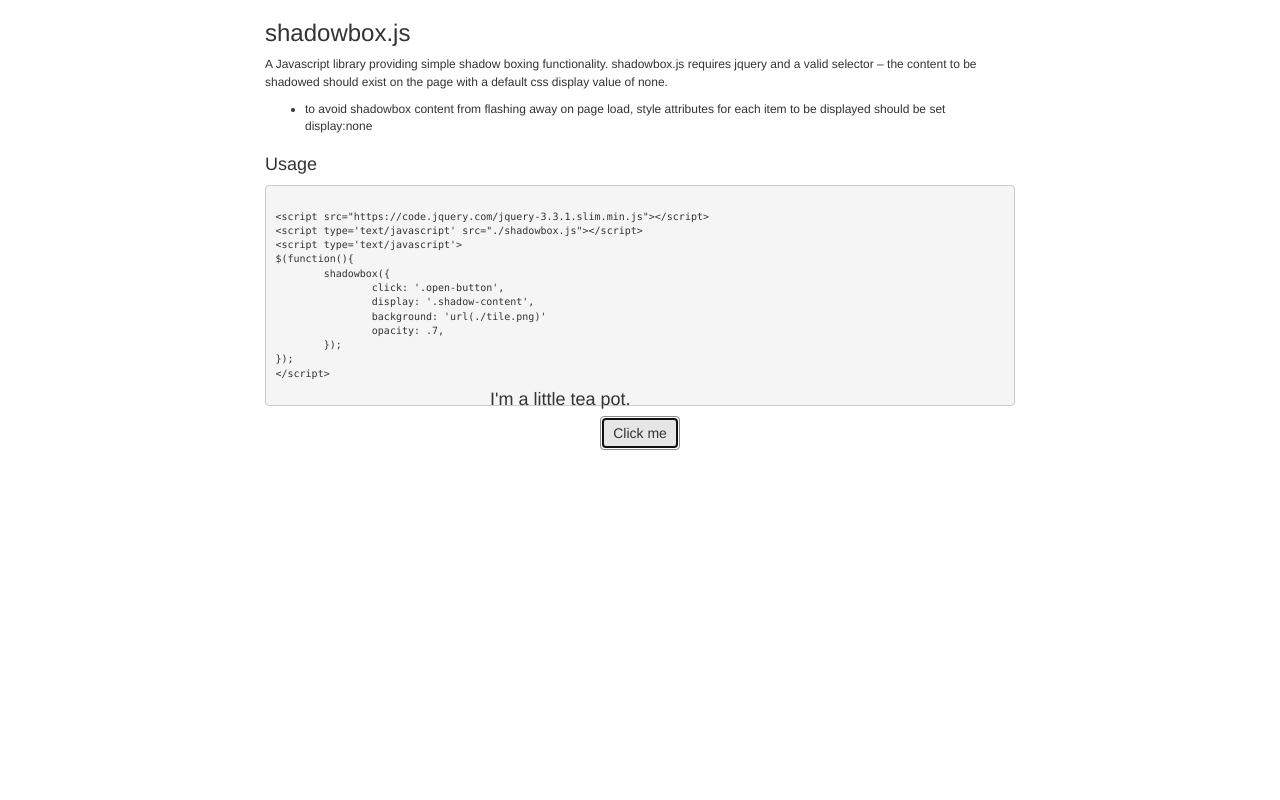
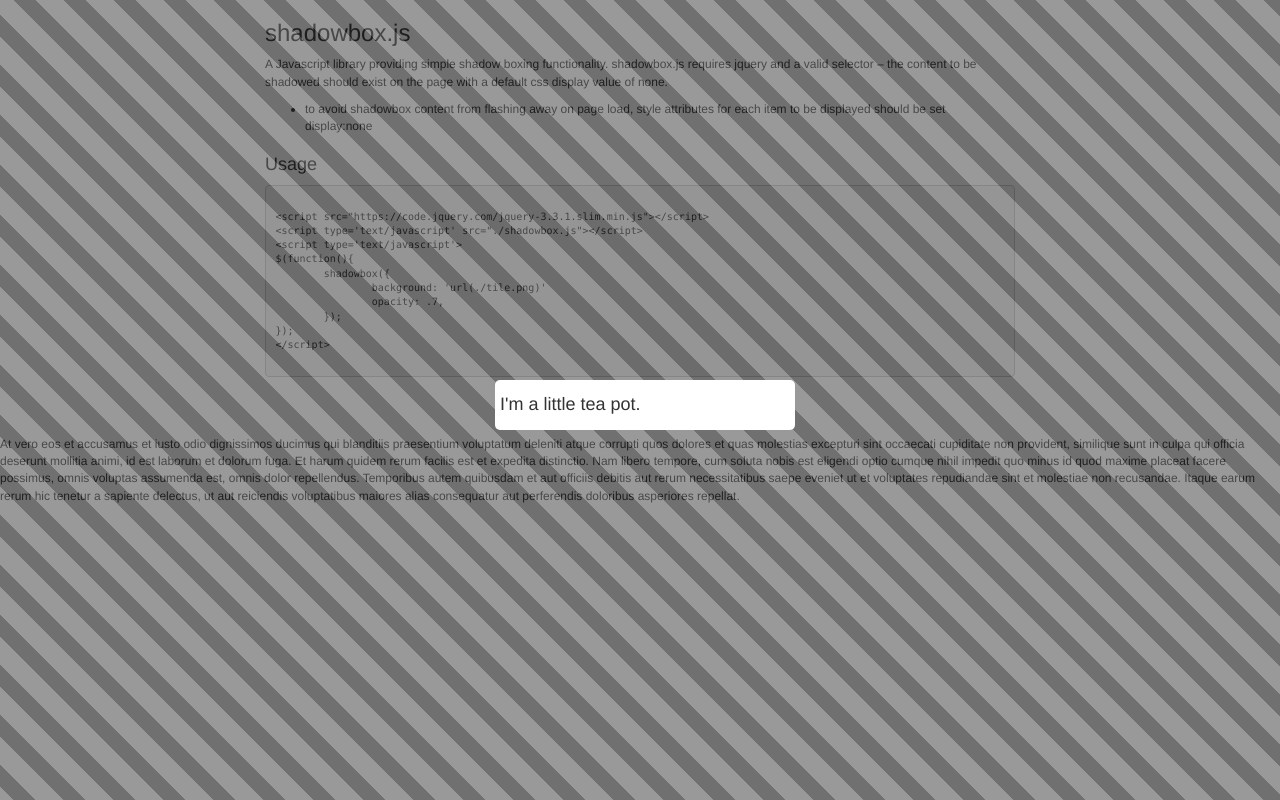
Before and after one commit to Floresj4/shadowbox, a website: page docs/index.html in a window 1280 px wide. Both pictures are taken after a click on the button "Click me". Drawn offline with nearby package versions, Linux system fonts and the light colour scheme.

Commit message:
refactoring to use shadowbox attribute

```diff
--- a/docs/index.html
+++ b/docs/index.html
@@ -9,10 +9,8 @@
 	<script type='text/javascript'>
         $(function(){
             shadowbox({
-				click: '.open-button',
-				display: '.shadow-content',
+                'background': 'url(tile.png)',
 				opacity: .6,
-				'background': 'url(tile.png)'
             });
         });
 	</script>
@@ -45,8 +43,6 @@
 &lt;script type='text/javascript'&gt;
 $(function(){
 	shadowbox({
-		click: '.open-button',
-		display: '.shadow-content',
 		background: 'url(./tile.png)'
 		opacity: .7,
 	});
--- a/docs/shadowbox.js
+++ b/docs/shadowbox.js
@@ -1,15 +1,13 @@
-var $shadowContent;
-var $shadowBox;
-var $shadowCloseBtn;
 
 var closeBtnHTML = "<button type='button' class='btn btn-danger btn-shadow-close'>Close</button>";
 
+var overlaycss;
 var defaultcss = {
     display: 'none',
     position: 'absolute'
 };
 
-var overlaycss = {
+var defaultoverlaycss = {
     display: 'none',
     position: 'absolute',
     width: '100%',
@@ -29,6 +27,7 @@
 
     $('body').append("<div class='shadow-overlay'></div>");
     let shadow = $('.shadow-overlay');
+    overlaycss = getOverlaycss(properties);
     shadow.css(overlaycss);
 
     $("[shadowbox]").each((i, elem) => {
@@ -36,15 +35,31 @@
 
         $(elem).css(defaultcss).hide();
         $(clazz).on('click', () => {
-
             shadow.toggle();
 
-            $(elem).css(position(elem)).toggle();
+            let elemcss = Object.assign(getPosition(elem),
+                { 'z-index': overlaycss['z-index'] + 1 });
+            $(elem).css(elemcss)
+                .toggle();
         });
     });
 }
 
-function position(selector) {
+function getOverlaycss(properties) {
+    let background = getOrDefault(properties, 'background', '#000');
+    let opacity = getOrDefault(properties, 'opacity', '.7');
+    let zIndex = getOrDefault(properties, 'z-index', 5);
+    let msopacity = opacity * 100;
+    return Object.assign(defaultoverlaycss, {
+        'background': background,
+        '-ms-filter': 'progid:DXImageTransform.Microsoft.Alpha(Opacity=' + msopacity +')',
+        filter: 'alpha(opacity=' + msopacity +')',
+        'opacity': opacity,
+        'z-index': zIndex
+    });
+}
+
+function getPosition(selector) {
     return {
         'top': ($(document).height() - $(selector).height()) / 2 + 'px',
         'left': ($(document).width() - $(selector).width()) / 2 + 'px'
--- a/docs/site.css
+++ b/docs/site.css
@@ -20,18 +20,12 @@
     font-size:10px;
 }
 
-.shadow-content {
+.teapot-container {
     display: none;
-    position: absolute;
+    width: 300px;
     -webkit-border-radius: 5px;
     -moz-border-radius: 5px;
     border-radius: 5px;
     background-color: #fff;
     padding: 5px;
-    width: 400px;
 }
-
-.teapot-container {
-    display: none;
-    width: 300px;
-}
```
Also changed, not shown: shadowbox.js (+42 -66 lines).
